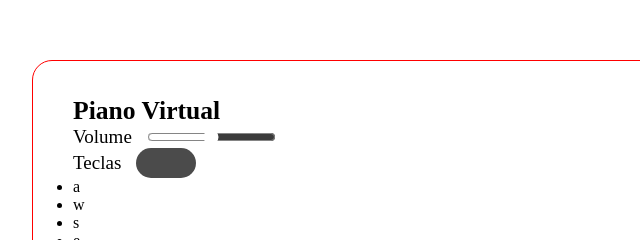
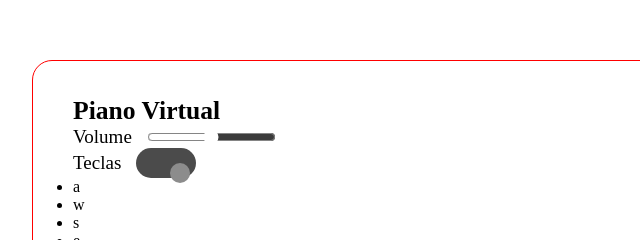
Before and after one commit to ham-ai/piano-gamejs, a plain HTML site: page index.html in a window 1280 px wide. Shown: the part 146-386 px from the top of the page, 218-858 px from the left. Drawn offline with Linux system fonts and the light colour scheme.

Commit message:
css updt

```diff
--- a/src/styles/main.css
+++ b/src/styles/main.css
@@ -42,3 +42,23 @@ header .column span{
     cursor: pointer;
     position: relative;
 }
+
+.keys-check input::before{
+    content: '';
+    height: 20px;
+    width: 20px;
+    background-color: #8c8c8c;
+    position: absolute;
+    top: 50%;
+    left: 0.3rem;
+    border-radius: inherit;
+}
+
+.keys-check input:checked::before{
+    left: 2.1rem;
+    background-color: #8c8c8c;
+}
+
+.keys-check input::after{
+
+}
```
